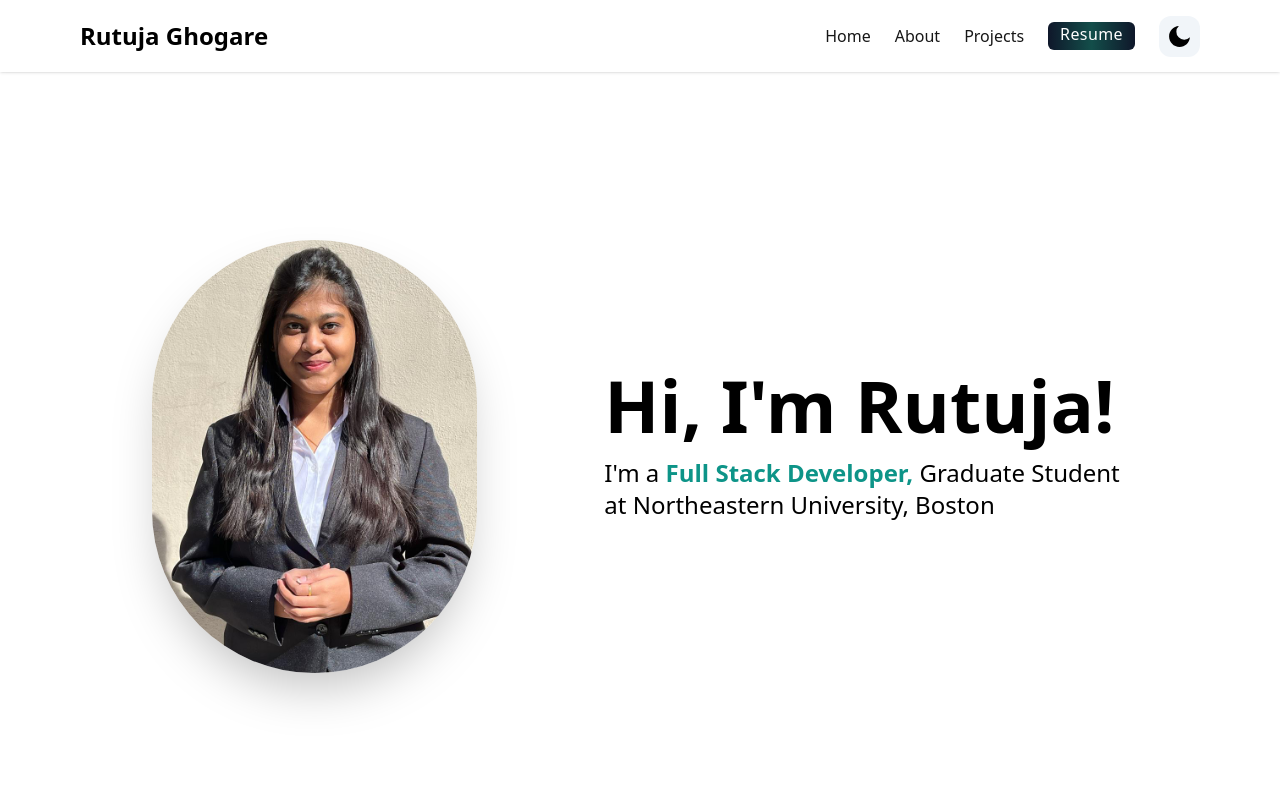
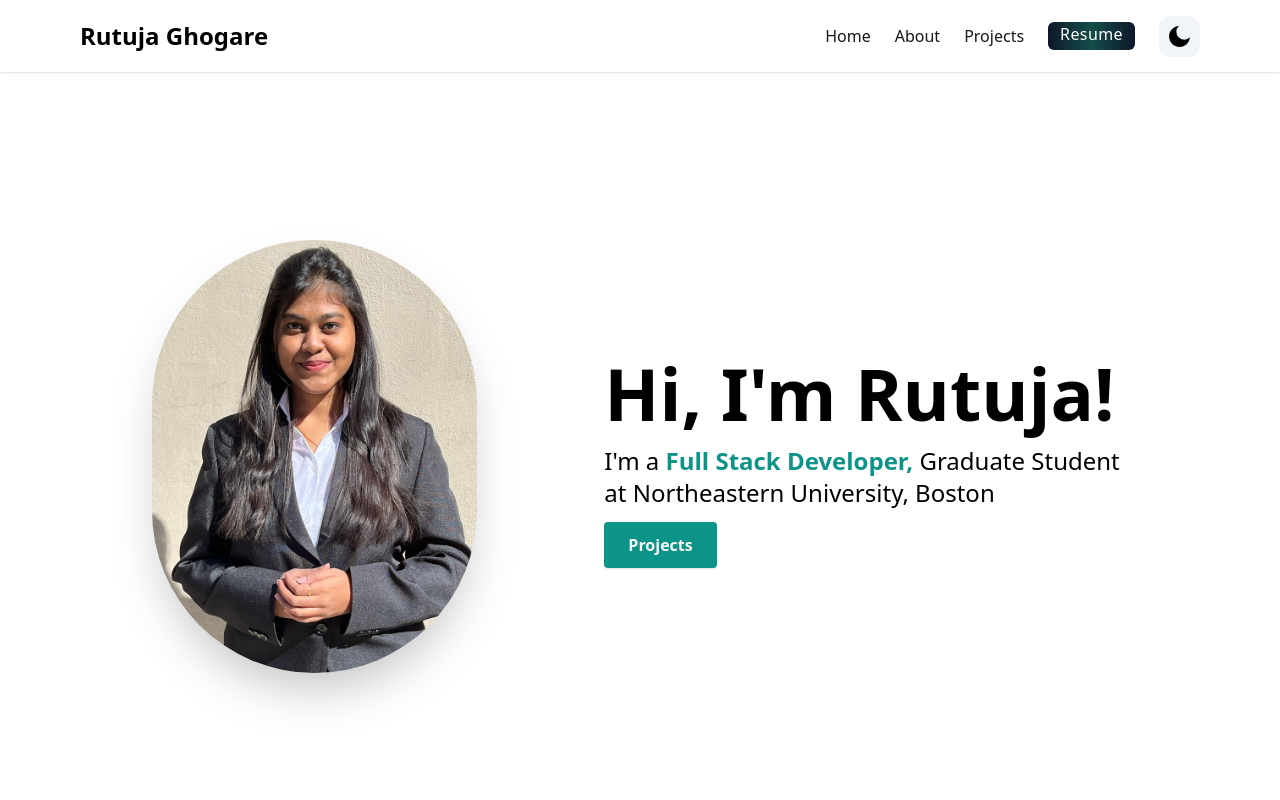
Before and after one commit to Rutuja-Ghogare/My-Portfolio, a Next.js app: page / in a window 1280 px wide. Shown: the top 800 px of the page. Built offline with nearby package versions, Linux system fonts and the light colour scheme.

Commit message:
changed HeroSection and Resume

```diff
--- a/components/HeroSection.tsx
+++ b/components/HeroSection.tsx
@@ -1,7 +1,8 @@
 "use client" // this is a client component
 import React from "react"
 import Image from "next/image"
-import { Link } from "react-scroll/modules"
+// import { Link } from "react-scroll/modules"
+import { Link, animateScroll as scroll } from "react-scroll"
 import { HiArrowDown } from "react-icons/hi"
 
 const HeroSection = () => {
@@ -27,7 +28,7 @@ const HeroSection = () => {
 
             Graduate Student at Northeastern University, Boston
           </p>
-          {/* <Link
+          <Link
             to="projects"
             className="text-neutral-100 font-semibold px-6 py-3 bg-teal-600 rounded shadow hover:bg-teal-700"
             activeClass="active"
@@ -37,7 +38,7 @@ const HeroSection = () => {
             duration={500}
           >
             Projects
-          </Link> */}
+          </Link>
         </div>
       </div>
       <div className="flex flex-row items-center text-center justify-center ">
```
